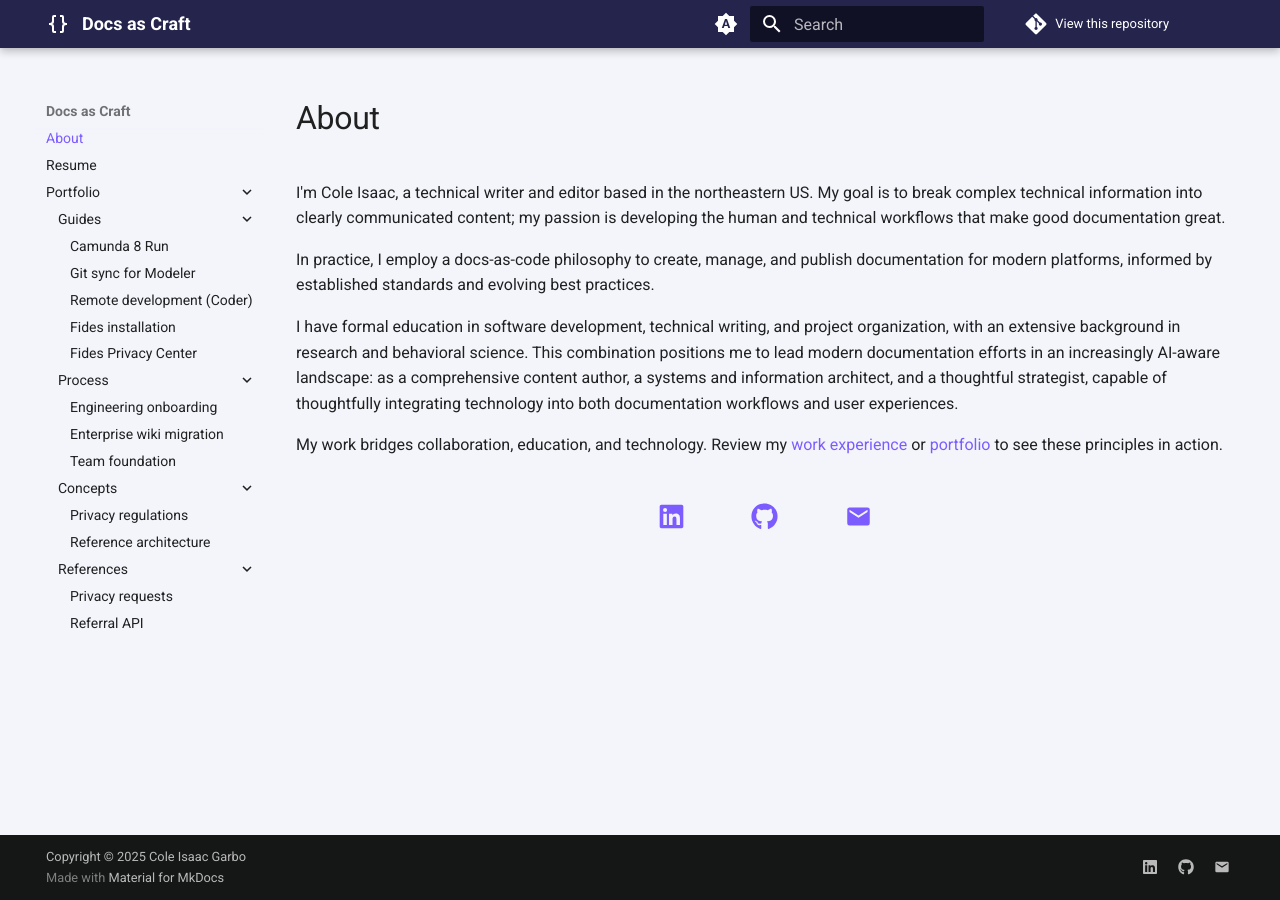
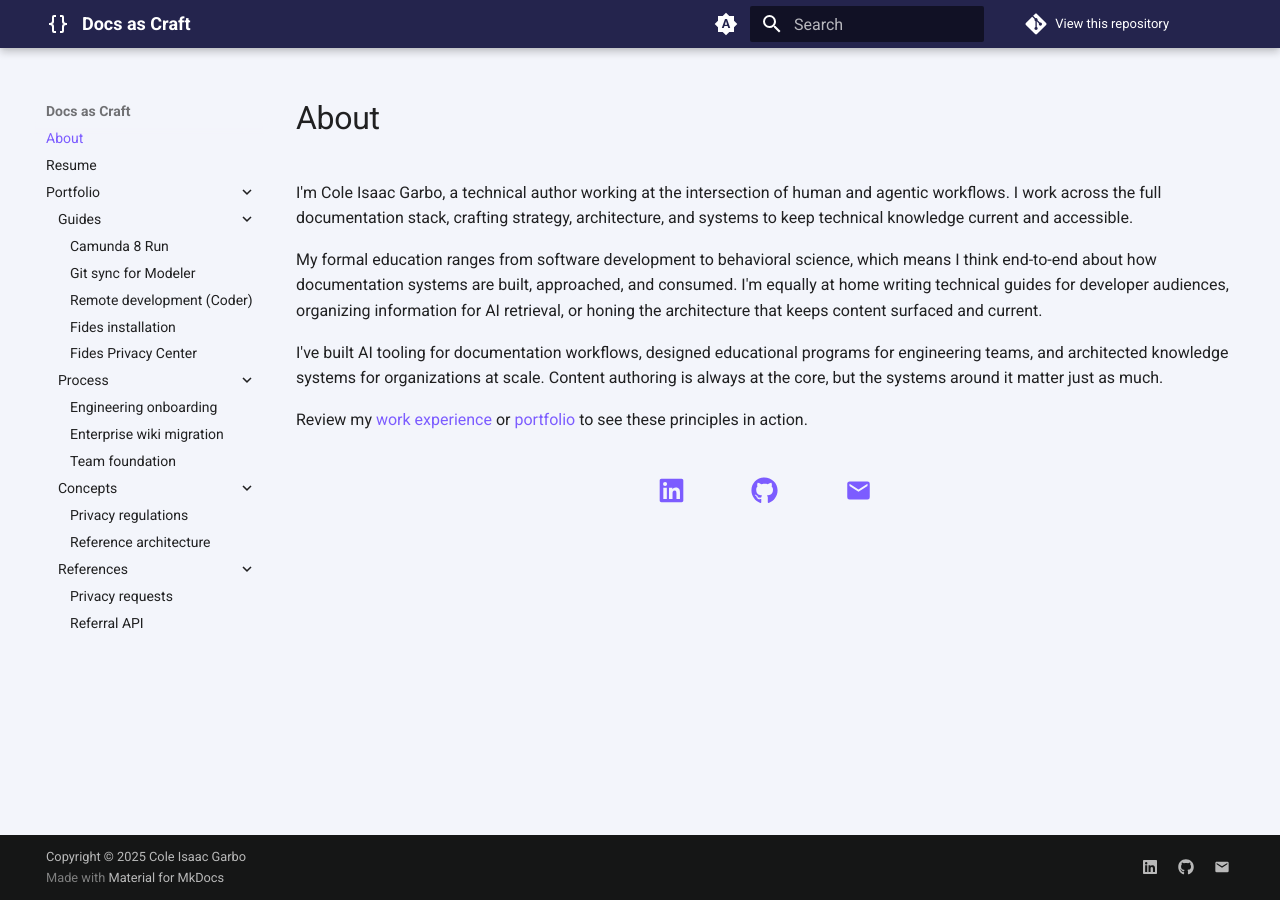
Before and after one commit to conceptualshark/portfolio, an MkDocs documentation site: the page built from docs/about.md, in a window 1280 px wide. Built offline with MkDocs 1.6.1 and Material for MkDocs 9.7.7, drawn with Linux system fonts in a browser that asks for light colours; comment, search, counter and statistics services are not loaded.

Commit message:
fix(about rewrites, resume matching)

```diff
--- a/docs/about.md
+++ b/docs/about.md
@@ -5,13 +5,13 @@ hide:
     - toc
 ---
 
-I'm Cole Isaac, a technical writer and editor based in the northeastern US. My goal is to break complex technical information into clearly communicated content; my passion is developing the human and technical workflows that make good documentation great.
+I'm Cole Isaac Garbo, a technical author working at the intersection of human and agentic workflows. I work across the full documentation stack, crafting strategy, architecture, and systems to keep technical knowledge current and accessible.
 
-In practice, I employ a docs-as-code philosophy to create, manage, and publish documentation for modern platforms, informed by established standards and evolving best practices.
+My formal education ranges from software development to behavioral science, which means I think end-to-end about how documentation systems are built, approached, and consumed. I'm equally at home writing technical guides for developer audiences, organizing information for AI retrieval, or honing the architecture that keeps content surfaced and current.
 
-I have formal education in software development, technical writing, and project organization, with an extensive background in research and behavioral science. This combination positions me to lead modern documentation efforts in an increasingly AI-aware landscape: as a comprehensive content author, a systems and information architect, and a thoughtful strategist, capable of thoughtfully integrating technology into both documentation workflows and user experiences.
+I've built AI tooling for documentation workflows, designed educational programs for engineering teams, and architected knowledge systems for organizations at scale. Content authoring is always at the core, but the systems around it matter just as much.
 
-My work bridges collaboration, education, and technology. Review my [work experience](./resume.md) or [portfolio](./portfolio/index.md) to see these principles in action.
+Review my [work experience](./resume.md) or [portfolio](./portfolio/index.md) to see these principles in action.
 
 <div class="icons" markdown>
 
```
Also changed, not shown: docs/resume.md (+1 -1 lines), 3 other files.
